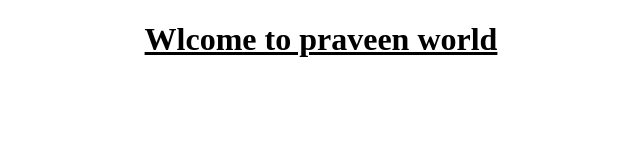
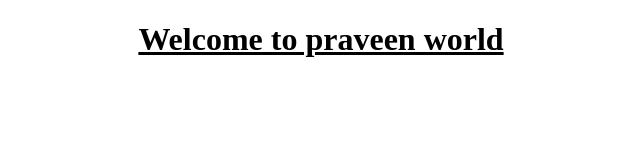
Before and after one commit to Praveenkumarcoder/my-portlio, a plain HTML site: page index.html in a window 1280 px wide. Shown: the whole page, without its empty margins (319-959 px from the left). Drawn offline with Linux system fonts and the light colour scheme.

```diff
--- a/index.html
+++ b/index.html
@@ -6,6 +6,6 @@
     <title>www.praveen.com</title>
 </head>
 <body>
-    <center> <u> <h1> Wlcome to praveen world </h1></u></center>
+    <center> <u> <h1> Welcome to praveen world </h1></u></center>
 </body>
 </html>
```
